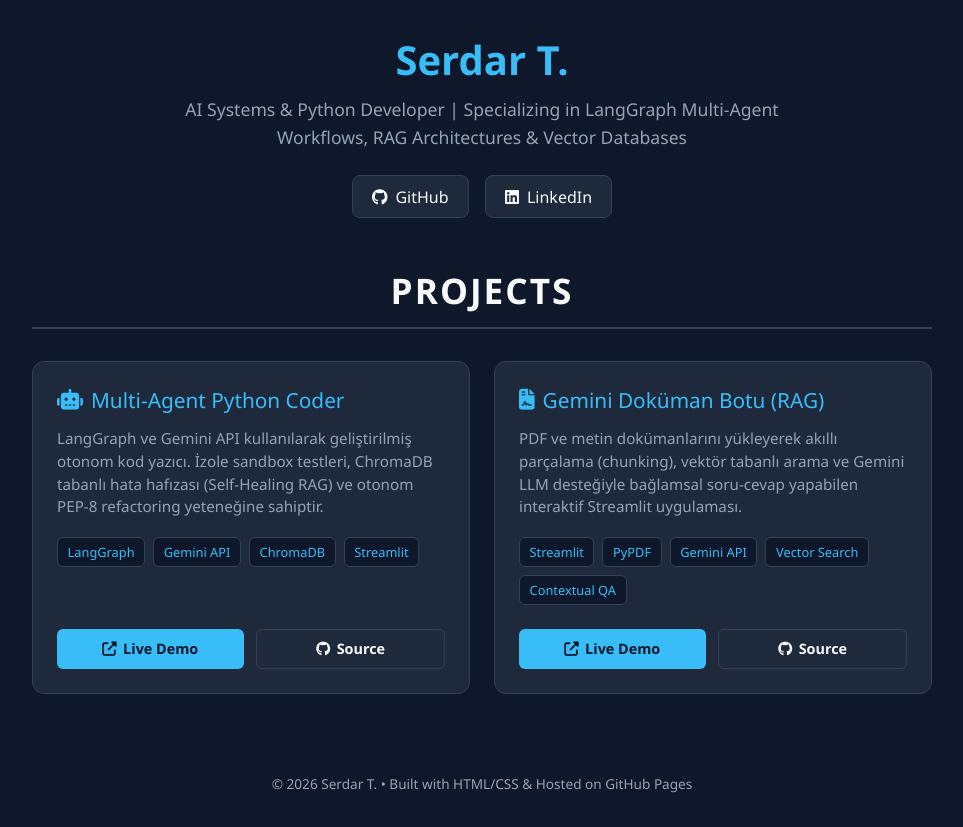
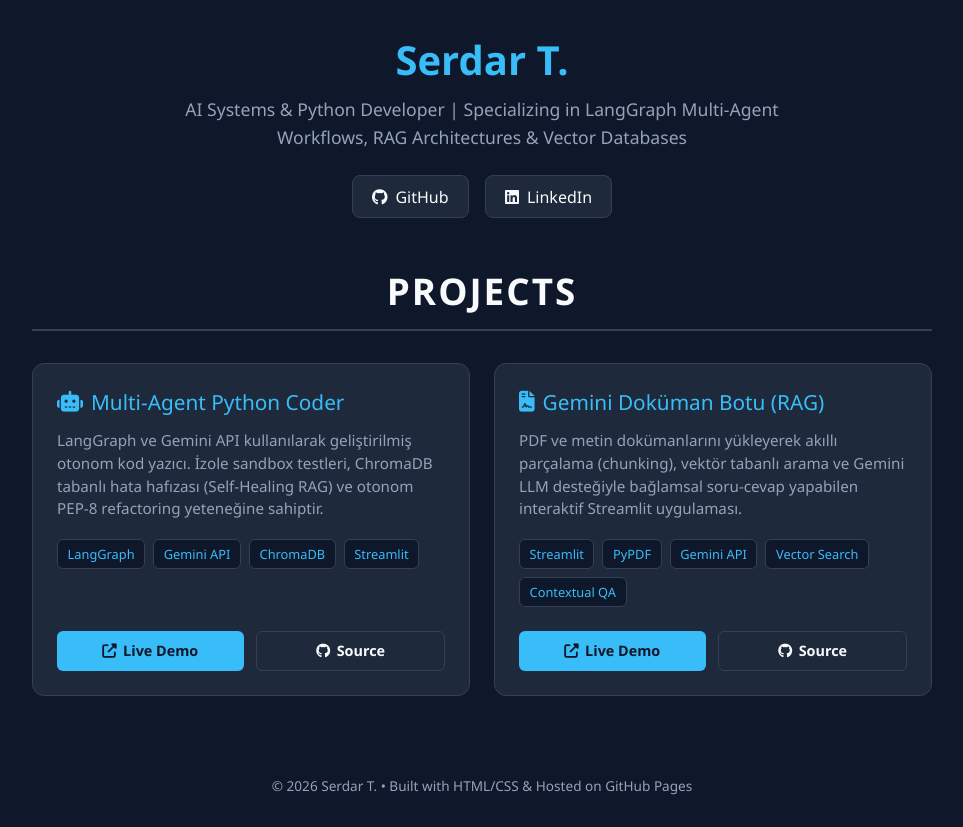
Before and after one commit to Platon007Platon/Platon007Platon.github.io, a plain HTML site: page index.html in a window 1280 px wide. Shown: the whole page, without its empty margins (158-1121 px from the left). Drawn offline with Linux system fonts and the light colour scheme.

Commit message:
Update index.html

```diff
--- a/index.html
+++ b/index.html
@@ -88,13 +88,15 @@
 
         /* Projects Section */
         .section-title {
-            font-size: 2.2rem;
+            font-size: 2.3rem;
             text-align: center;
+            width: 100%;
             margin-bottom: 2rem;
             border-bottom: 2px solid var(--border-color);
             padding-bottom: 0.8rem;
             letter-spacing: 2px;
             color: var(--text-main);
+            display: block;
         }
 
         .projects-grid {
```
